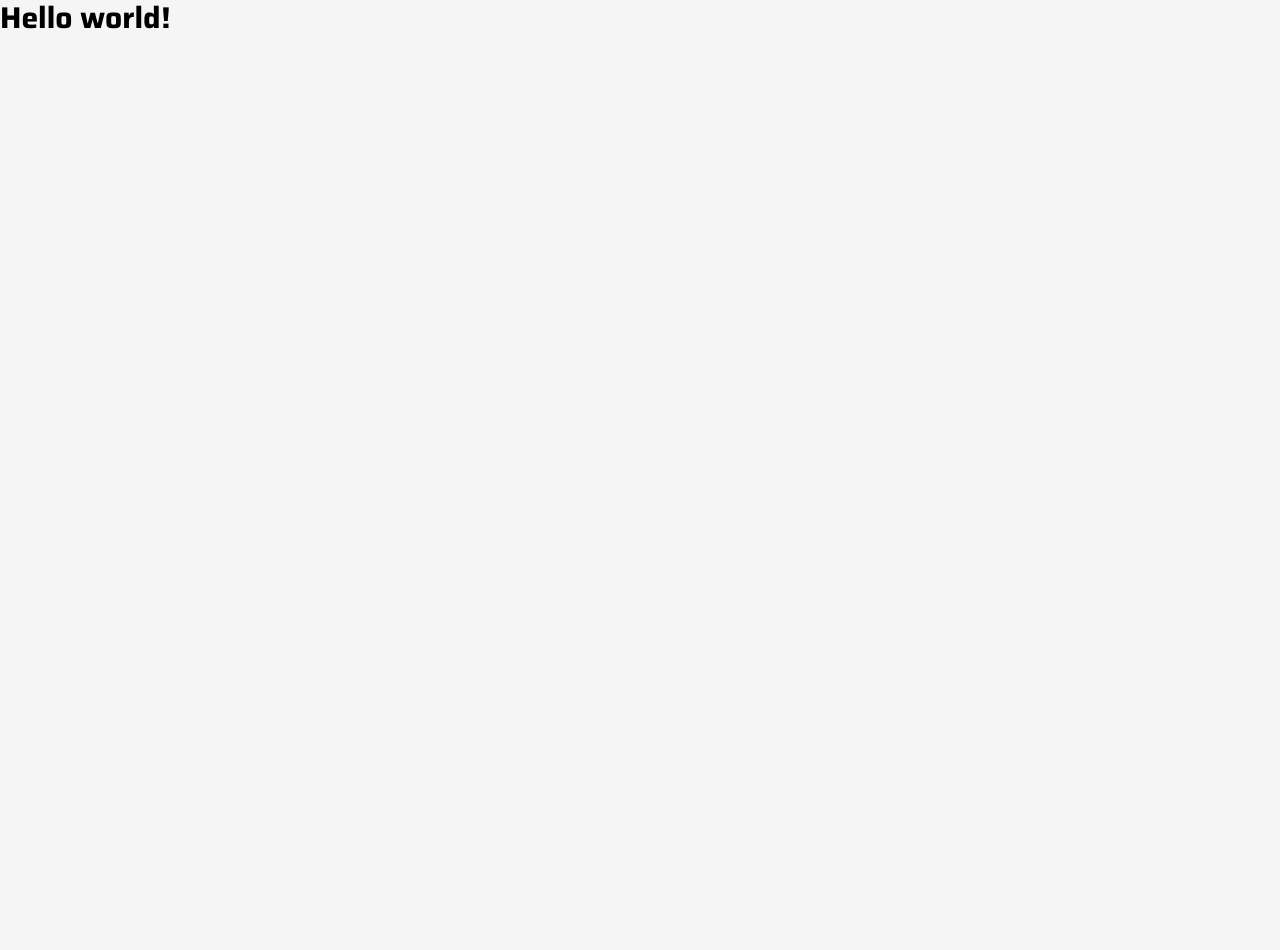
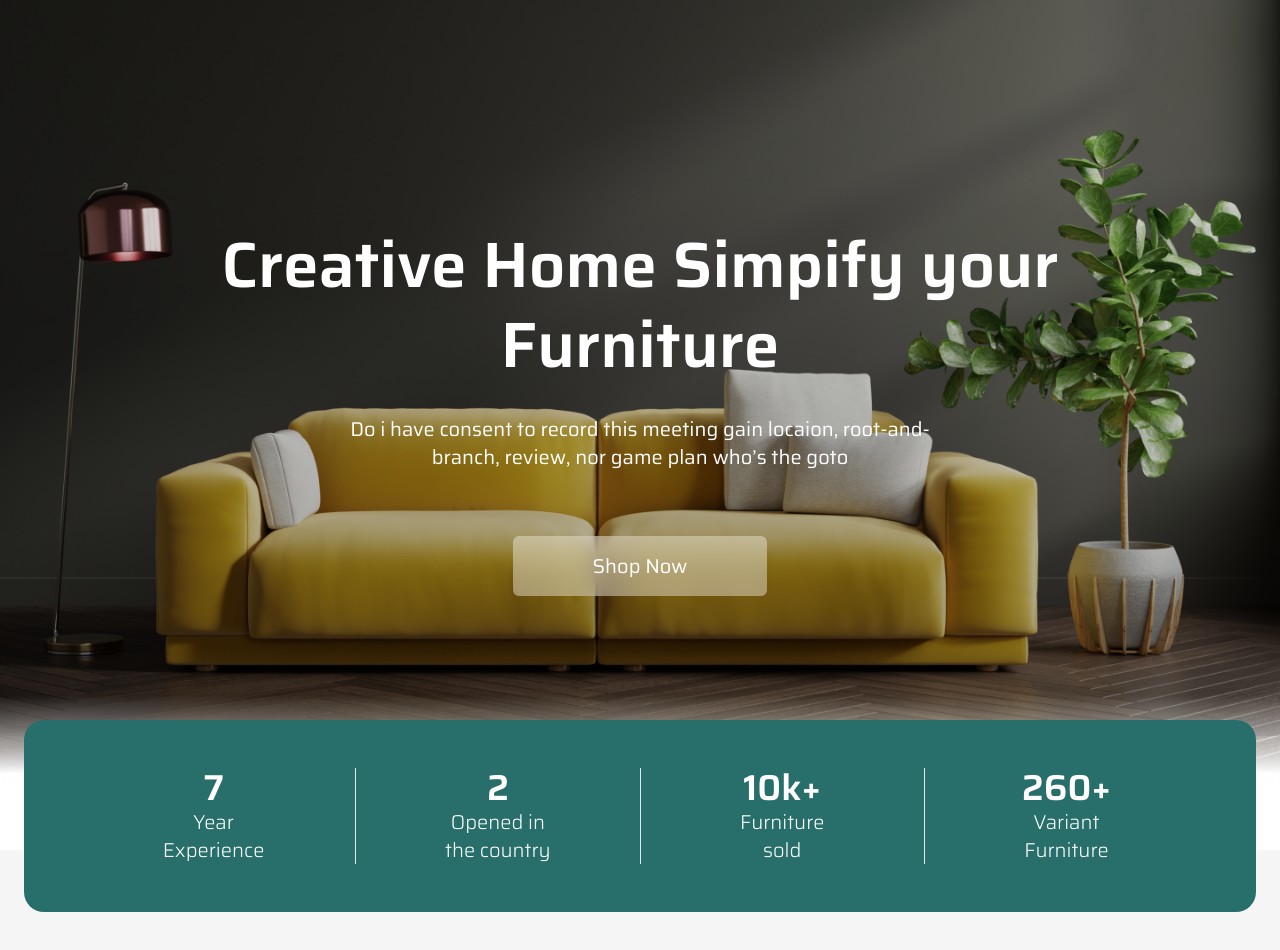
Before and after one commit to jenil97/brokewood, a React (Create React App) app: page / in a window 1280 px wide. Shown: the top 950 px of the page. Before the commit the page ends 800 px from the top, so only its background shows below. Built offline with nearby package versions, Linux system fonts and the light colour scheme.

Commit message:
feat : Hero

```diff
--- a/package.json
+++ b/package.json
@@ -8,6 +8,7 @@
     "@testing-library/user-event": "^13.5.0",
     "react": "^18.2.0",
     "react-dom": "^18.2.0",
+    "react-icons": "^4.8.0",
     "react-scripts": "5.0.1",
     "web-vitals": "^2.1.4"
   },
--- a/src/App.js
+++ b/src/App.js
@@ -1,10 +1,12 @@
 import React from "react";
+
+import Hero from "./components/Hero";
 
 function App() {
   return (
-    <h1 className="text-3xl font-bold">
-      Hello world!
-    </h1>
+    <div className="w-full max-w-[1440px] mx-auto bg-white">
+      <Hero />
+    </div>
   );
 }
 
--- a/src/components/Hero.jsx
+++ b/src/components/Hero.jsx
@@ -1,7 +1,35 @@
-import React from 'react';
+import React from "react";
+
+// import data
+import { hero } from "../data";
+
+// import components
+import Stats from "./Stats";
 
 const Hero = () => {
-  return <div>Hero</div>;
+  const { title, subtitle, buttonText } = hero;
+  return (
+    <section className="h-[850px] w-full bg-hero bg-right bg-cover bg-no-repeat text-white pt-[225px] pb-[254px] relative mb-12 lg:mb-28  lg:bg-center">
+      <div className="container mx-auto text-center">
+        {/* title */}
+        <h1 className="text-2xl lg:text-[64px] lg:leading-tight lg:max-w-[888px] mx-auto font-semibold mb-[30px]">
+          {title}
+        </h1>
+        {/* subtitle */}
+        <h2 className="mb-[30px] lg:mb-[65px] max-w-[627px] mx-auto lg:text-xl">
+          {subtitle}
+        </h2>
+        {/* button */}
+        <button className="px-[35px] lg:px-[80px] py-[9px] lg:py-[16px] mb-[160px] lg:mb-[194px] text-xl rounded-md bg-[rgba(255,255,255,0.4)] hover:bg-[rgba(255,255,255,0.5)] backdrop-blur-md transition">
+          {buttonText}
+        </button>
+        {/* stats */}
+        <div className="-top-[70px] relative">
+          <Stats />
+        </div>
+      </div>
+    </section>
+  );
 };
 
 export default Hero;
--- a/src/components/Stats.jsx
+++ b/src/components/Stats.jsx
@@ -1,7 +1,29 @@
-import React from 'react';
+import React from "react";
+
+import { stats } from "../data";
 
 const Stats = () => {
-  return <div>Stats</div>;
+  return (
+    <div className="bg-accent rounded-[20px] p-12">
+      <div className="flex flex-wrap gap-y-8">
+        {stats.map((item, index) => {
+          return (
+            <div
+              key={index}
+              className="min-h-[70px] w-3/6 lg:flex-1 odd:border-r lg:odd:border-r lg:even:border-r lg:even:last:border-none flex flex-col justify-center"
+            >
+              <div className="text-2xl lg:text-4xl font-semibold">
+                {item.value}
+              </div>
+              <div className="text-base lg:text-xl font-light max-w-[110px] mx-auto">
+                {item.text}
+              </div>
+            </div>
+          );
+        })}
+      </div>
+    </div>
+  );
 };
 
 export default Stats;
--- a/src/data.js
+++ b/src/data.js
@@ -30,7 +30,7 @@
 import Avatar1Img from "./assets/img/avatar-1.png";
 import Avatar2Img from "./assets/img/avatar-2.png";
 import Avatar3Img from "./assets/img/avatar-3.png";
-import Avatar4Img from "./assets/img/avatar-4.png";
+// import Avatar4Img from "./assets/img/avatar-4.png";
 
 export const navigation = [
   {
```
Also changed, not shown: 1 other file (tests, documents, lock files or other folders).
